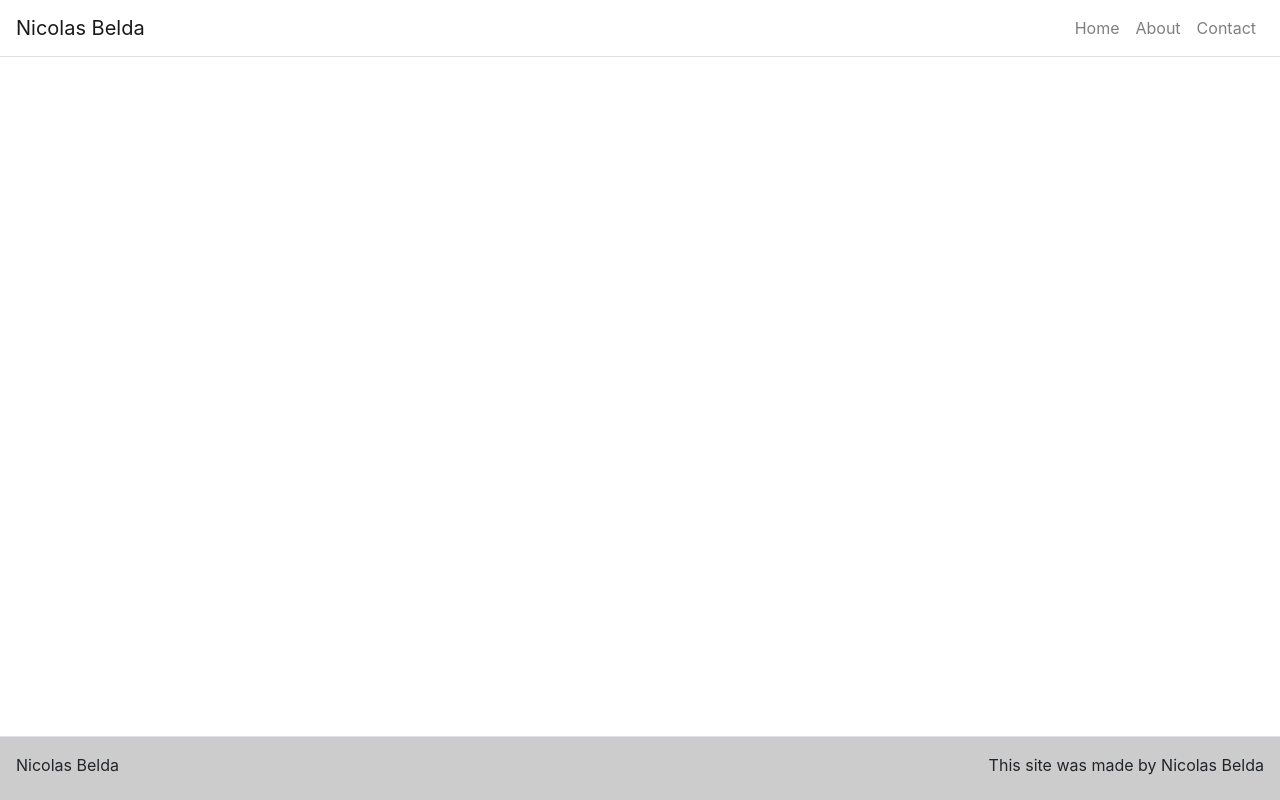
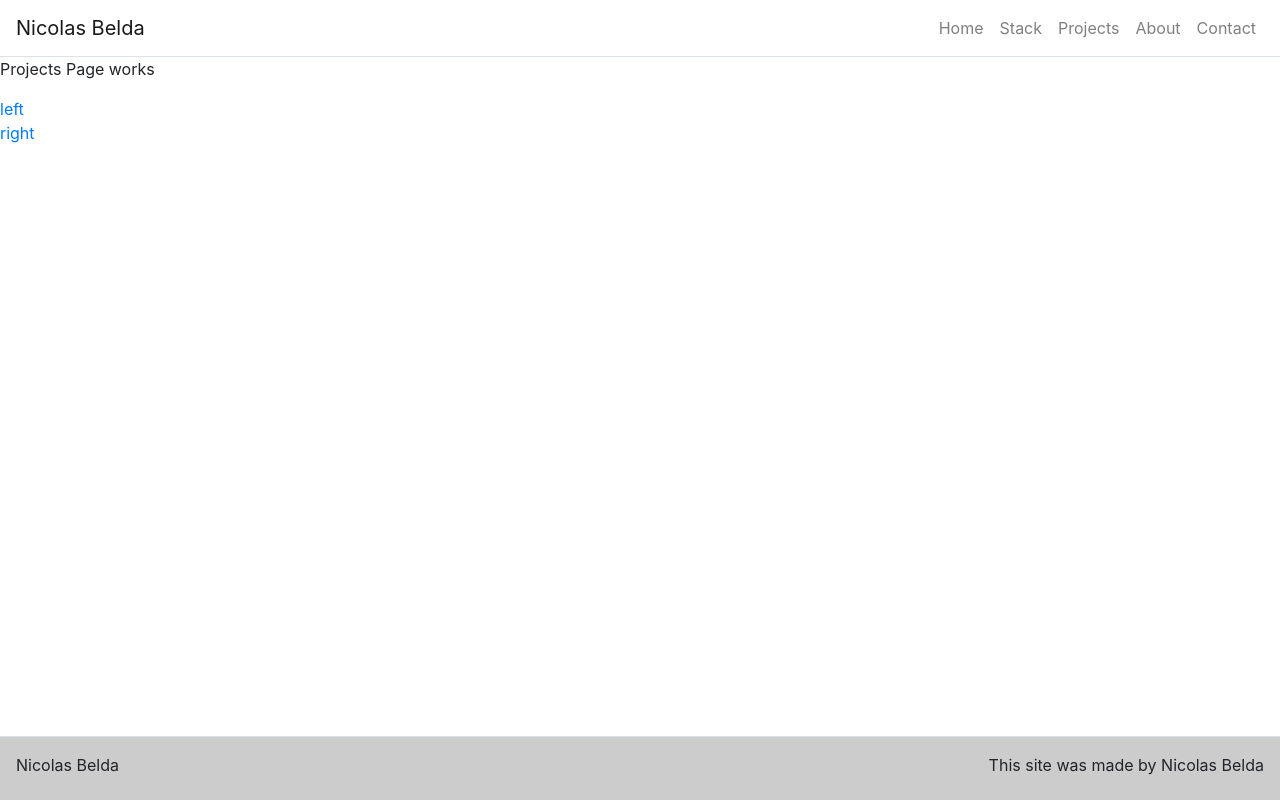
Before and after one commit to nblda/portfolio, a React (Create React App) app: page /projects in a window 1280 px wide. Built offline with nearby package versions, Linux system fonts and the light colour scheme.

Commit message:
adding stack and projects pages and navArrows

```diff
--- a/src/App.js
+++ b/src/App.js
@@ -6,9 +6,13 @@ import Nav from 'react-bootstrap/Nav';
 import './App.css';
 
 import Footer from './components/Footer';
-import HomePage from './components/HomePage';
-import ContactPage from './components/ContactPage';
-import AboutPage from './components/AboutPage';
+
+import HomePage from './pages/HomePage';
+import ContactPage from './pages/ContactPage';
+import AboutPage from './pages/AboutPage';
+import ProjectsPage from './pages/ProjectsPage';
+import StackPage from './pages/StackPage';
+
 
 import projectsData from './projectsData.js'
 
@@ -35,7 +39,15 @@ class App extends React.Component {
       contact: {
         title: 'Let\'s talk'
       },
-      projects: projectsData
+      projects: {
+        title:'Find my projects below',
+        data : projectsData
+      },
+      stack: {
+        title: 'Here are the techs i am familiar with',
+        subTitle: 'Each one is hiding behind a brick. Try to reveal them all by playing the game',
+        text: 'You can also skip the party and see the result by clicking here'
+      }
     }
   }
 
@@ -51,6 +63,8 @@ class App extends React.Component {
               <Navbar.Collapse id="navbar-toggle">
                 <Nav className="ml-auto">
                   <Link className="nav-link" to="/">Home</Link>
+                  <Link className="nav-link" to="/stack">Stack</Link>
+                  <Link className="nav-link" to="/projects">Projects</Link>
                   <Link className="nav-link" to="/about">About</Link>
                   <Link className="nav-link" to="/contact">Contact</Link>
                 </Nav>
@@ -60,6 +74,8 @@ class App extends React.Component {
             <Route path="/" exact render={() => <HomePage title={this.state.home.title} subTitle={this.state.home.subTitle} text={this.state.home.text} /> } />
             <Route path="/about" exact render={() => <AboutPage title={this.state.about.title} /> } />
             <Route path="/contact" exact render={() => <ContactPage title={this.state.contact.title} /> } />
+            <Route path="/stack" exact render={() => <StackPage title={this.state.stack.title} subTitle={this.state.stack.subTitle} text={this.state.stack.text} /> } />
+            <Route path="/projects" exact render={() => <ProjectsPage title={this.state.projects.title} /> } />
 
             </Container>
 
--- a/src/components/AboutPage.js
+++ /dev/null
@@ -1,16 +0,0 @@
-import React from 'react';
-import Hero from './Hero.js';
-import Content from './Content.js';
-function AboutPage(props) {
-    return(
-        <div>
-            <Hero title={props.title} />
-
-            <Content>
-                Hello
-            </Content>
-        </div>
-    );
-}
-
-export default AboutPage;
--- a/src/components/HomePage.js
+++ /dev/null
@@ -1,17 +0,0 @@
-import React from 'react';
-
-import Hero from './Hero.js'
-import Carousel from './Carousel.js'
-
-
-
-function HomePage(props){
-    return(
-        <div>
-            <Hero title={props.title} subTitle={props.subTitle} text={props.text}/>;
-            <Carousel />
-        </div>
-    );
-}
-
-export default HomePage;
--- /dev/null
+++ b/src/components/NavArrow.js
@@ -0,0 +1,21 @@
+import React from 'react';
+// import { useHistory } from 'react-router-dom';
+import { Link } from 'react-router-dom';
+
+function NavArrow(props){
+console.log(props)
+
+// const redirectTo = (target) =>  {
+//    history.push('/'+target);
+// }
+
+    return(
+        <div>
+            {/* <Link className="nav-link" to='/home' >left</Link> */}
+            { props.to && props.side==="left" && <Link to={props.to}>left</Link>}
+            { props.to && props.side==="right" && <Link to={props.to}>right</Link>}
+        </div>
+    );
+}
+
+export default NavArrow;
--- /dev/null
+++ b/src/pages/AboutPage.js
@@ -0,0 +1,21 @@
+import React from 'react';
+import Hero from '../components/Hero.js';
+import Content from '../components/Content.js';
+import NavArrow from '../components/NavArrow';
+
+function AboutPage(props) {
+    return(
+        <div>
+            <Hero title={props.title} />
+
+            <NavArrow side="left" to="/projects"/>
+            <NavArrow side="right" to="/contact"/>
+
+            <Content>
+                Hello
+            </Content>
+        </div>
+    );
+}
+
+export default AboutPage;
--- a/src/components/ContactPage.js
+++ b/src/pages/ContactPage.js
@@ -105,8 +105,10 @@ import React from 'react';
 import Form from 'react-bootstrap/Form';
 import Button from 'react-bootstrap/Button';
 
-import Hero from './Hero';
-import Content from './Content';
+import Hero from '../components/Hero';
+import Content from '../components/Content';
+import NavArrow from '../components/NavArrow';
+
 import Axios from 'axios';
 
 class ContactPage extends React.Component {
@@ -174,6 +176,8 @@ class ContactPage extends React.Component {
             <div>
                 <Hero title={this.props.title} />
 
+                <NavArrow side="left" to="/about"/>
+
                 <Content>
                     <Form onSubmit={this.handleSubmit}>
                         <Form.Group>
--- /dev/null
+++ b/src/pages/HomePage.js
@@ -0,0 +1,19 @@
+import React from 'react';
+
+import Hero from '../components/Hero.js';
+import Carousel from '../components/Carousel.js';
+import NavArrow from '../components/NavArrow';
+
+
+
+function HomePage(props){
+    return(
+        <div>
+            <Hero title={props.title} subTitle={props.subTitle} text={props.text}/>
+            <NavArrow side="right" to="/stack"/>
+            <Carousel />
+        </div>
+    );
+}
+
+export default HomePage;
--- /dev/null
+++ b/src/pages/ProjectsPage.js
@@ -0,0 +1,15 @@
+import React from 'react';
+import NavArrow from '../components/NavArrow';
+
+function ProjectsPage(props){
+
+    return(
+        <>
+        <p>Projects Page works</p>
+        <NavArrow side="left" to="/stack"/>
+        <NavArrow side="right" to="/about"/>
+        </>
+    )
+}
+
+export default ProjectsPage;
--- /dev/null
+++ b/src/pages/StackPage.js
@@ -0,0 +1,15 @@
+import React from 'react';
+import NavArrow from '../components/NavArrow';
+
+function StackPage(props){
+
+    return(
+        <>
+        <p>Stack Page works</p>
+        <NavArrow side="left" to="/home"/>
+        <NavArrow side="right" to="/projects"/>
+        </>
+    )
+}
+
+export default StackPage;
```
